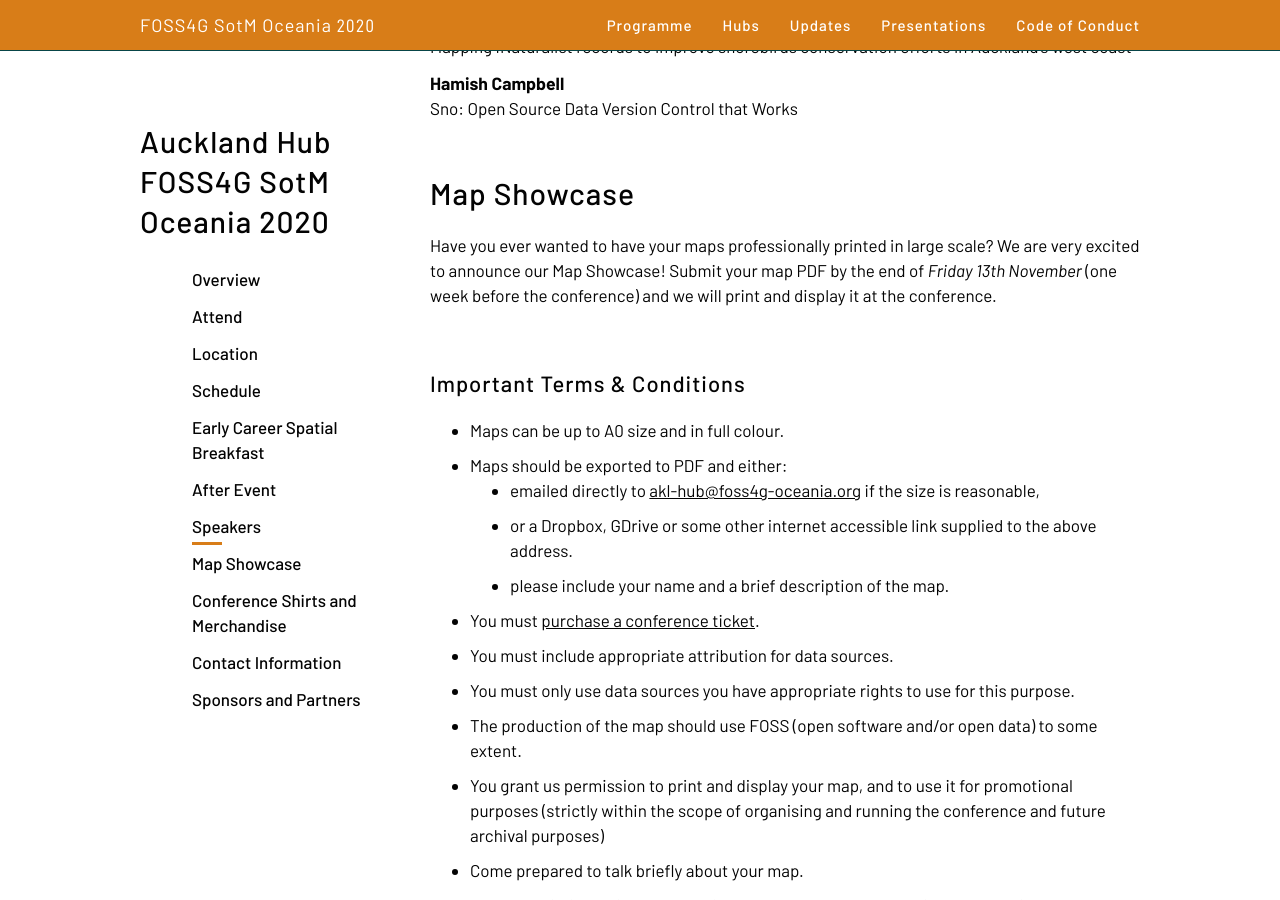
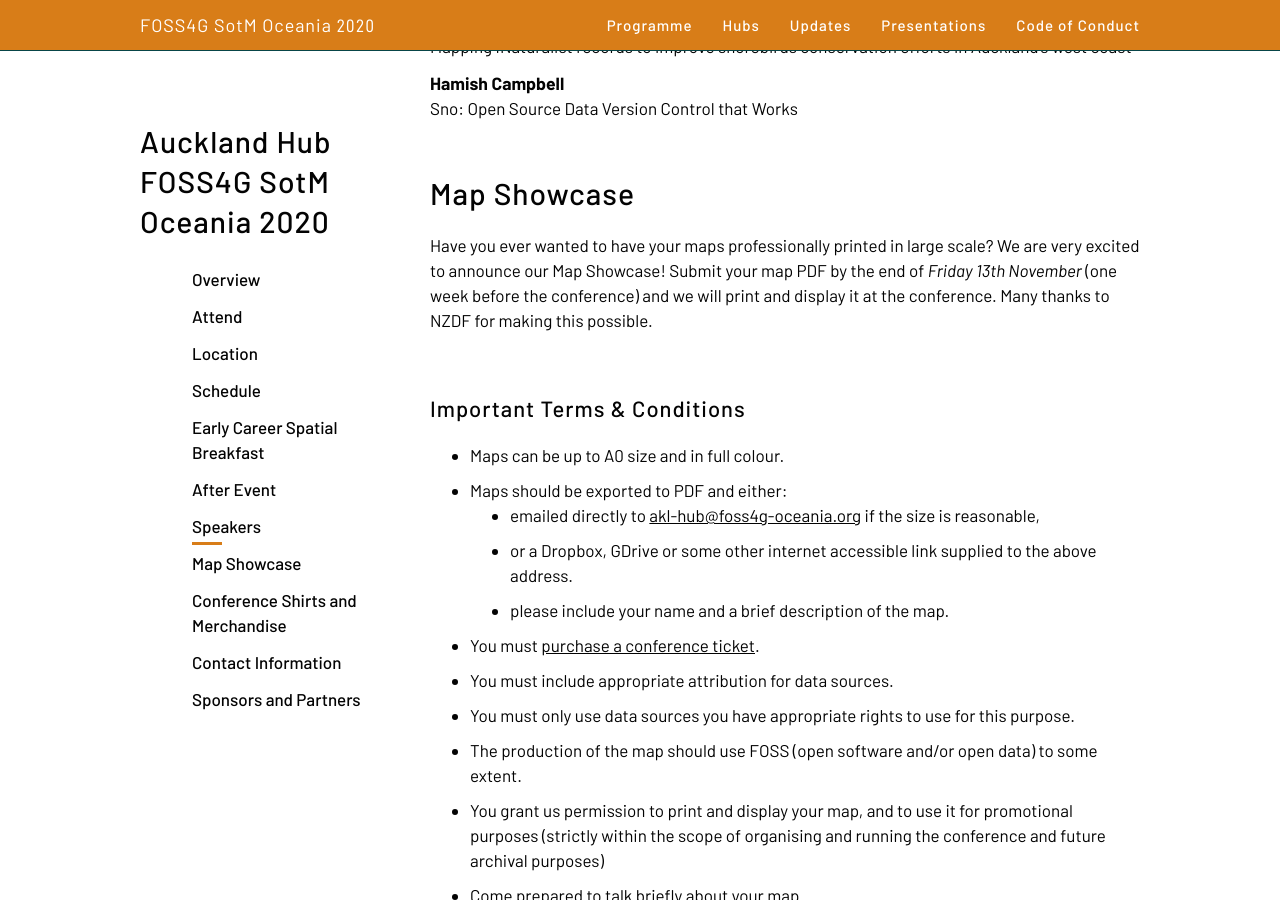
Before and after one commit to osgeo-oceania/foss4g-sotm-oceania-2020, a Jekyll site: the page built from hubs/auckland/index.md, in a window 1280 px wide and 900 px high, scrolled down 3606 px. Built offline with Jekyll 4.4.1, drawn with Linux system fonts in a browser that asks for light colours; nearby versions of some CDN libraries.

Commit message:
Brief sponsor shoutout for map showcase at Auckland Hub

```diff
--- a/hubs/auckland/index.md
+++ b/hubs/auckland/index.md
@@ -185,7 +185,7 @@
 
 # Map Showcase
 
-Have you ever wanted to have your maps professionally printed in large scale? We are very excited to announce our Map Showcase! Submit your map PDF by the end of _Friday 13th November_ (one week before the conference) and we will print and display it at the conference.
+Have you ever wanted to have your maps professionally printed in large scale? We are very excited to announce our Map Showcase! Submit your map PDF by the end of _Friday 13th November_ (one week before the conference) and we will print and display it at the conference. Many thanks to NZDF for making this possible.
 
 ## Important Terms & Conditions
 
```
